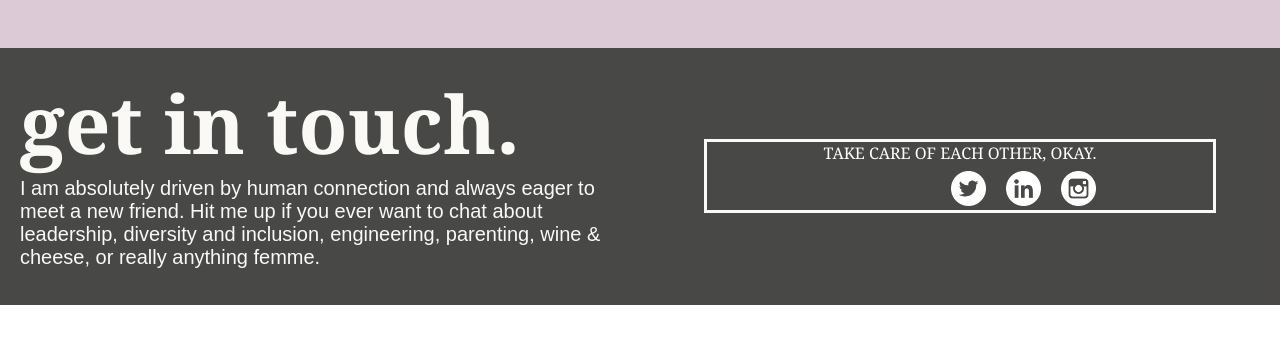
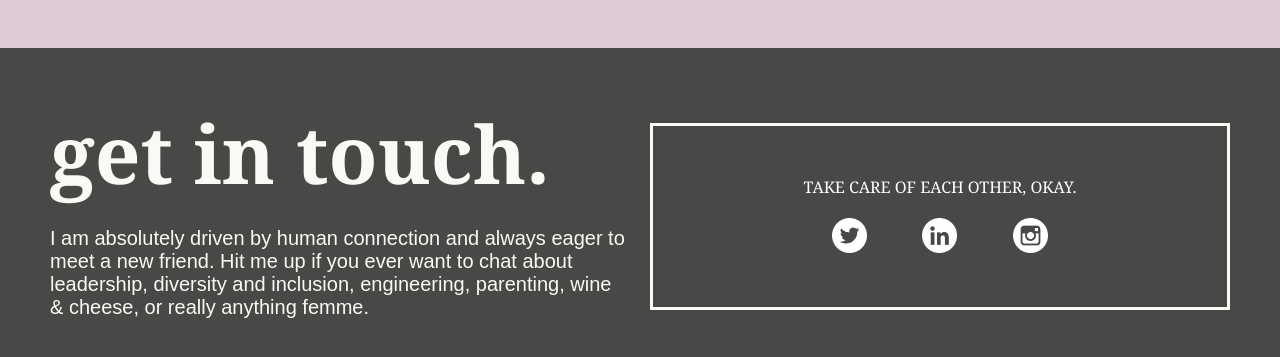
Before and after one commit to stacietaylorcima/the_real_stacie, a Next.js app: page / in a window 1280 px wide. Shown: the part 1450-1807 px from the top of the page. Before the commit the page ends 1755 px from the top, so only its background shows below. Built offline with nearby package versions, Linux system fonts and the light colour scheme.

Commit message:
Style footer -- TODO width

```diff
--- a/components/Footer.tsx
+++ b/components/Footer.tsx
@@ -17,15 +17,15 @@ export const Footer = () => {
       <SocialMediaContainer>
           <Quote>take care of each other, okay.</Quote>{" "}
           <SocialMediaIconGrid>
-            <a href="https://twitter.com/the_real_Stacie">
+            <SocialMediaLinkContainer href="https://twitter.com/the_real_Stacie">
               <SocialMediaIcon src="twitter.png" alt="twitter" height={50} />
-            </a>
-            <a href="https://www.linkedin.com/in/therealstacie/">
+            </SocialMediaLinkContainer>
+            <SocialMediaLinkContainer href="https://www.linkedin.com/in/therealstacie/">
               <SocialMediaIcon src="linkedin.png" alt="linkedin" height={50} />
-            </a>
-            <a href="https://www.instagram.com/the_real_stacie/">
+            </SocialMediaLinkContainer>
+            <SocialMediaLinkContainer href="https://www.instagram.com/the_real_stacie/">
               <SocialMediaIcon src="instagram.png" alt="instagram" height={50} />
-            </a>
+            </SocialMediaLinkContainer>
           </SocialMediaIconGrid>
         </SocialMediaContainer>
     </Outer>
@@ -36,14 +36,16 @@ const Outer = styled.div`
   background-color: #000000b5;
   display: grid;
   place-items: center;
-  ${mediaQueries.desktop}{
+  padding: 50px;
+  ${mediaQueries.tablet}{
     grid-template-columns: 1fr 1fr;
+    grid-gap: 20px;
   }
 `;
 
 const ContentContainer = styled.div`
   display: grid;
-  padding: 20px;
+  grid-gap: 20px;
   ${mediaQueries.desktop} {
     max-width: 1200px;
     width: 100%;
@@ -53,10 +55,13 @@ const ContentContainer = styled.div`
 const SocialMediaContainer = styled.div`
   display: grid;
   grid-template-rows: 1fr;
+  grid-gap: 20px;
   place-content: center;
   border-style: solid;
   border-color: #FAF9F6;
-  width: 80%;
+  width: 100%;
+  padding: 50px;
+
 `;
 
 const Quote = styled.small`
@@ -69,13 +74,15 @@ const Quote = styled.small`
 const SocialMediaIconGrid = styled.div`
   display: grid;
   grid-template-columns: repeat(3, 1fr);
-  width: max-content;
+  justify-self: cente
   grid-column-gap: 20px;
-  padding-top: 7px;
   ${mediaQueries.desktop} {
-    justify-self: self-end;
     grid-column-end: none;
   }
+`;
+
+const SocialMediaLinkContainer = styled.a`
+  justify-self: center;
 `;
 
 const SocialMediaIcon = styled.img`
```
